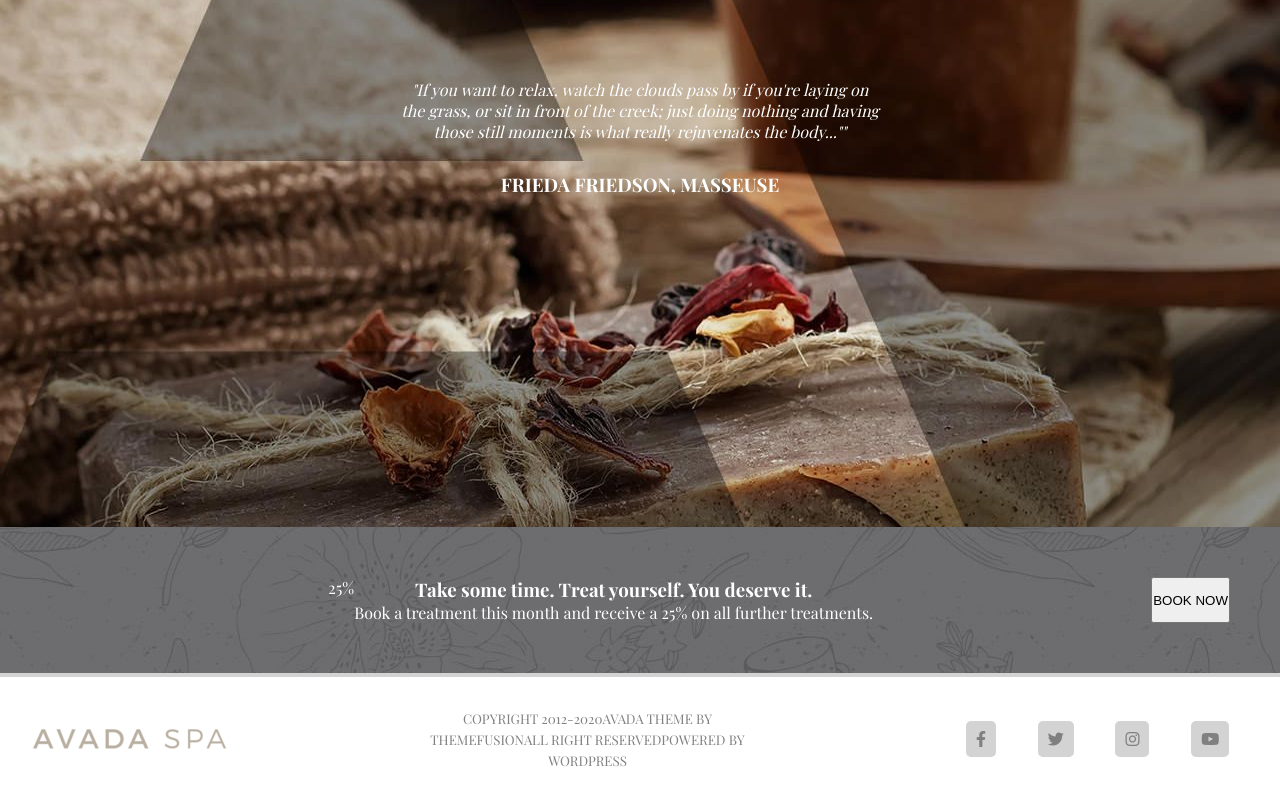
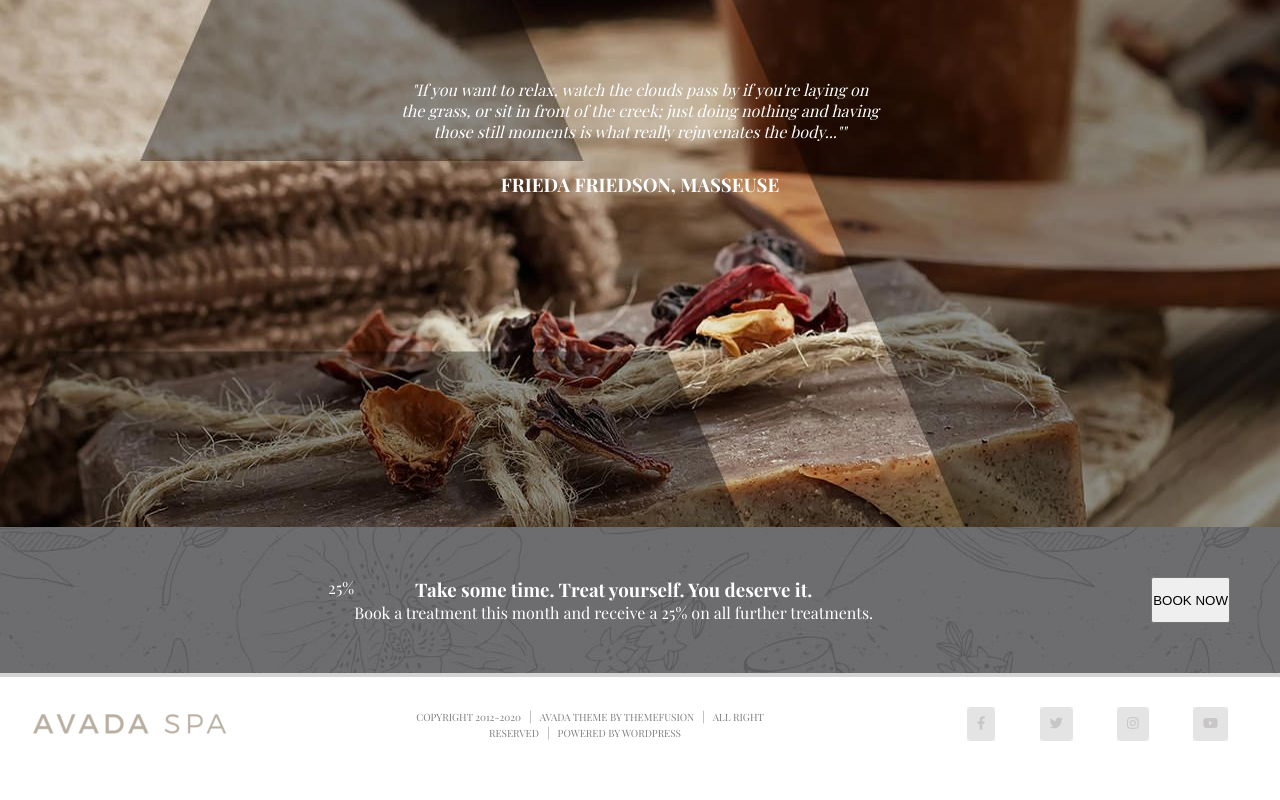
Before and after one commit to Iunora93/proj-html-vuejs, a Vue app: page / in a window 1280 px wide. Shown: the part 4235-5035 px from the top of the page. After the commit the page ends 5006 px from the top, so only its background shows below. Built offline with nearby package versions, Linux system fonts and the light colour scheme; a web font is replaced by a local one.

Commit message:
Aggiunge button footer bottom

```diff
--- a/src/components/FooterBottom.vue
+++ b/src/components/FooterBottom.vue
@@ -7,16 +7,19 @@ export default {
 <template>
   <img src="../assets/imgSpa/avada-spa-logo-retina-new-200x23.png" alt="">
   <div class="copyright">
-    <small>COPYRIGHT 2012-2020</small>
-    <small>AVADA THEME BY THEMEFUSION</small>
-    <small>ALL RIGHT RESERVED</small>
-    <small>POWERED BY WORDPRESS</small>
+    <small><a href="#">COPYRIGHT 2012-2020</a></small>
+    |
+    <small><a href="#">AVADA THEME BY THEMEFUSION</a></small>
+    |
+    <small><a href="#">ALL RIGHT RESERVED</a></small>
+    |
+    <small><a href="#">POWERED BY WORDPRESS</a></small>
   </div>
   <div class="icons">
-    <i class="fa-brands fa-facebook-f"></i>
-    <i class="fa-brands fa-twitter"></i>
-    <i class="fa-brands fa-instagram"></i>
-    <i class="fa-brands fa-youtube"></i>
+    <button type="button"><i class="fa-brands fa-facebook-f"></i></button>
+    <button type="button"><i class="fa-brands fa-twitter"></i></button>
+    <button type="button"><i class="fa-brands fa-instagram"></i></button>
+    <button type="button"><i class="fa-brands fa-youtube"></i></button>
   </div>
 
 
@@ -27,17 +30,27 @@ export default {
   max-width: 30%;
   text-align: center;
   color: gray;
+  font-size: 12px;
+  small{
+    margin: 0 5px;
+    a{
+      text-decoration: none;
+      color: gray;
+    }
+  }
 }
 .icons{
   display: flex;
   justify-content: space-around;
   width: 25%;
-
+  button{
+  border: none;
   i{
     padding: 10px;
-  background-color: lightgray;
-  border-radius: 5px;
-  color: gray;
+    background-color: rgb(229, 228, 228);
+    border-radius: 5px;
+    color: rgb(200, 198, 198);
   }
 }
+}
 </style>
```
